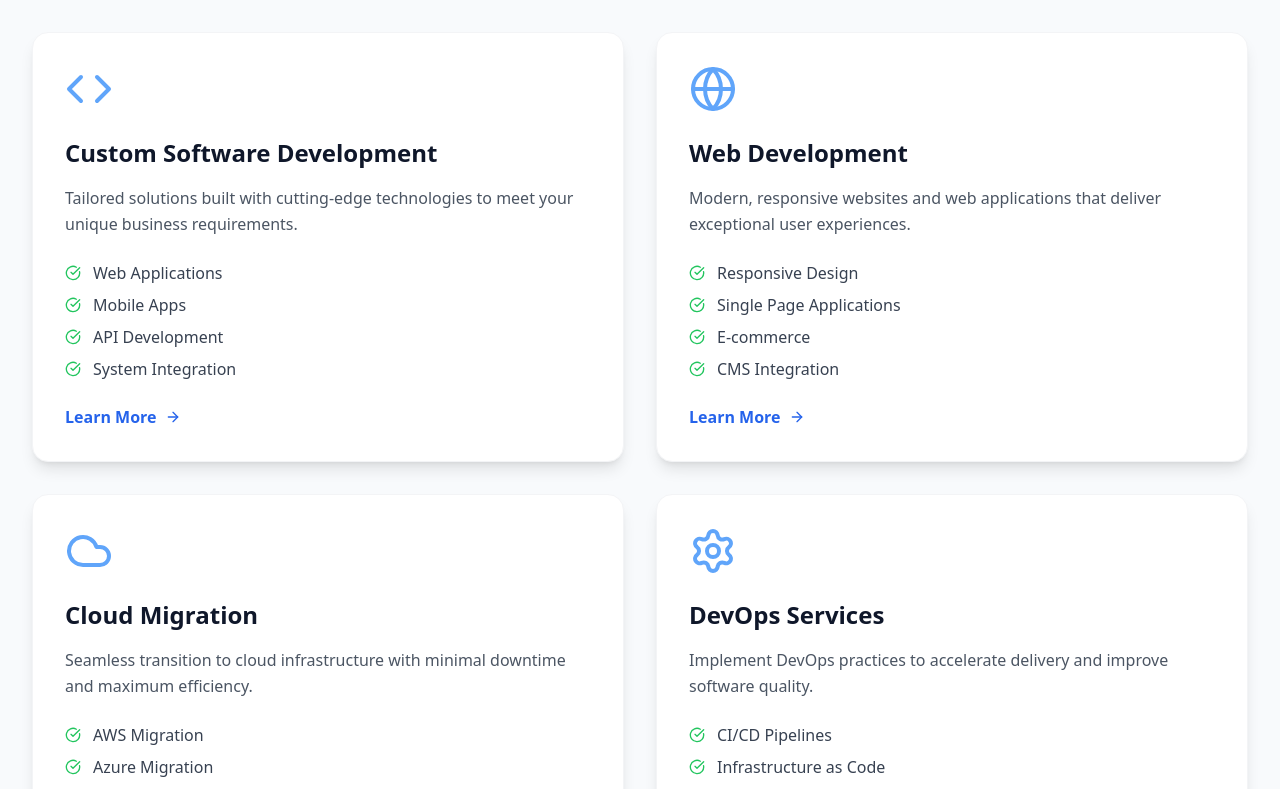
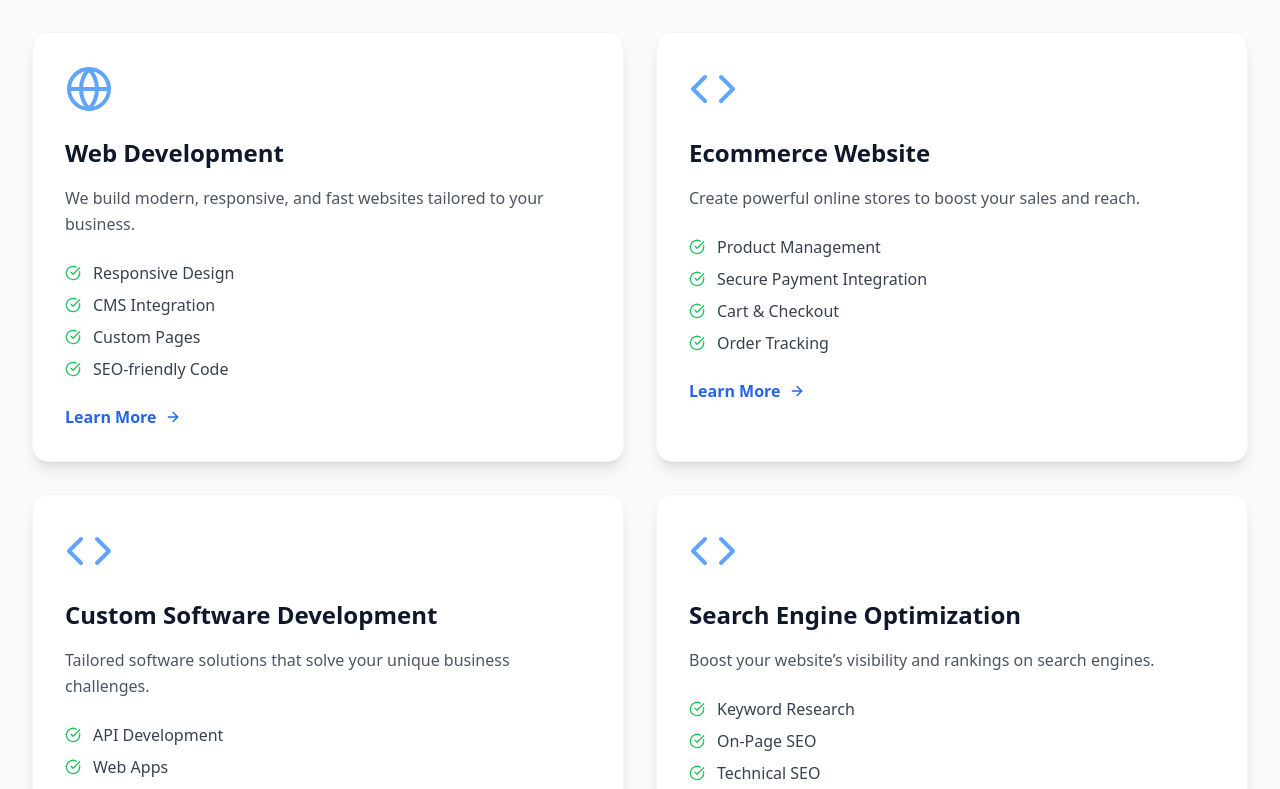
Before and after one commit to ashutosshukla/TechMarque, a React (Vite) app: page / in a window 1280 px wide. Shown: the part 960-1749 px from the top of the page. Built offline with nearby package versions, Linux system fonts and the light colour scheme.

Commit message:
Chnaged in services page

```diff
--- a/src/components/Navigation.jsx
+++ b/src/components/Navigation.jsx
@@ -13,8 +13,8 @@ const Navigation = () => {
     // Service categories data
     const serviceCategories = [
         {
-            name: 'Development',
-            path: '/services/development',  // Matches route /services/:category
+            name: 'Web Development',
+            path: '/services/Web Development',  // Matches route /services/:category
             // services: [
             //     {
             //         name: 'Custom Software',
@@ -27,29 +27,46 @@ const Navigation = () => {
             // ]
         },
         {
-            name: 'Cloud',
-            path: '/services/cloud',
+            name: 'Ecommerce Website',
+            path: '/services/ecommerce',
             // services: [
             //     { name: 'Cloud Migration', path: '/services/detail/cloud-migration' },
             //     { name: 'DevOps', path: '/services/detail/devops' }
             // ]
         },
         {
-            name: 'Security',
-            path: '/services/security',
+            name: 'Custom software development',
+            path: '/services/software',
+            // services: [
+            //     { name: 'Cloud Migration', path: '/services/detail/cloud-migration' },
+            //     { name: 'DevOps', path: '/services/detail/devops' }
+            // ]
+        },
+        {
+            name: 'Search Engine optimization',
+            path: '/services/seo',
+            // services: [
+            //     { name: 'Cloud Migration', path: '/services/detail/cloud-migration' },
+            //     { name: 'DevOps', path: '/services/detail/devops' }
+            // ]
+        },
+        {
+            name: 'Social media Marketing',
+            path: '/services/marketing',
             // services: [
             //     { name: 'Security Audits', path: '/services/detail/security-audits' },
             //     { name: 'Penetration Testing', path: '/services/detail/penetration-testing' }
             // ]
         },
         {
-            name: 'Innovation',
-            path: '/services/innovation',
+            name: 'Graphic Desigining',
+            path: '/services/creative',
             // services: [
             //     { name: 'AI/ML Solutions', path: '/services/detail/ai-ml-solutions' },
             //     { name: 'Blockchain', path: '/services/detail/blockchain-development' }
             // ]
-        }
+        },
+
     ];
 
     useEffect(() => {
--- a/src/components/ServiceDetail.jsx
+++ b/src/components/ServiceDetail.jsx
@@ -4,7 +4,7 @@ import { services } from '../data/services';
 import {
     Code, Cloud, Shield, Users,
     Settings, Lock, Cpu, Link, Globe,
-    CheckCircle, ArrowRight, Phone, ChevronLeft
+    CheckCircle, ArrowRight, Phone, ChevronLeft,ShoppingCart
 } from 'lucide-react';
 
 const ServiceDetail = () => {
@@ -33,7 +33,7 @@ const ServiceDetail = () => {
     // Map icon names to components
     const iconComponents = {
         Code, Cloud, Shield, Users,
-        Settings, Lock, Cpu, Link, Globe
+        Settings, Lock, Cpu, Link, Globe,ShoppingCart
     };
     const IconComponent = iconComponents[service.icon];
 
--- a/src/data/services.js
+++ b/src/data/services.js
@@ -1,209 +1,155 @@
 export const services = [
-    // Development Services
     {
         id: 1,
-        slug: "custom-software-development",
-        category: "development",
-        icon: "Code",
-        title: "Custom Software Development",
-        shortDescription: "Tailored solutions built with cutting-edge technologies to meet your unique business requirements.",
-        features: ["Web Applications", "Mobile Apps", "API Development", "System Integration"],
-        detailedDescription: "Our custom software development services provide end-to-end solutions tailored to your specific business needs. We leverage the latest technologies and best practices to build robust, scalable, and maintainable applications that drive your business forward.",
-        technologies: ["React", "Node.js", "Python", "Java", "C#", ".NET", "MongoDB", "PostgreSQL"],
-        pricing: "Starting from $5,000",
-        timeline: "4-12 weeks",
+        slug: "web-development",
+        category: "Web Development",
+         icon: "Globe",
+        title: "Web Development",
+        shortDescription: "We build modern, responsive, and fast websites tailored to your business.",
+        features: ["Responsive Design", "CMS Integration", "Custom Pages", "SEO-friendly Code"],
+        detailedDescription: "Our web development services focus on creating visually appealing, highly functional websites that engage your audience and drive results. From landing pages to full-scale web apps, we handle it all.",
+        technologies: ["React", "Next.js", "Vue.js", "HTML5", "CSS3"],
+        pricing: "Starting from $2,000",
+        timeline: "2-6 weeks",
         benefits: [
-            "Fully customized to your business needs",
-            "Scalable architecture for future growth",
-            "Modern tech stack and best practices",
-            "Ongoing support and maintenance",
-            "Integration with existing systems"
-        ],
-        process: [
-            "Requirements Analysis & Planning",
-            "UI/UX Design & Prototyping",
-            "Development & Testing",
-            "Deployment & Launch",
-            "Support & Maintenance"
-        ],
-        caseStudies: [
-            {
-                title: "E-commerce Platform",
-                description: "Built a custom e-commerce solution that increased sales by 150%"
-            },
-            {
-                title: "Inventory Management",
-                description: "Developed an inventory system that reduced operational costs by 30%"
-            }
+            "Custom tailored designs",
+            "SEO optimized",
+            "Mobile-friendly",
+            "Fast loading speed",
+            "Ongoing support"
         ]
     },
     {
         id: 2,
-        slug: "web-development",
-        category: "development",
-        icon: "Globe",
-        title: "Web Development",
-        shortDescription: "Modern, responsive websites and web applications that deliver exceptional user experiences.",
-        features: ["Responsive Design", "Single Page Applications", "E-commerce", "CMS Integration"],
-        detailedDescription: "We create high-performance websites and web applications using modern frameworks and technologies. Our solutions are optimized for speed, security, and scalability.",
-        technologies: ["React", "Next.js", "Vue.js", "Angular", "Laravel", "Django"],
+        slug: "ecommerce-website",
+        category: "ecommerce",
+        icon: "Code",
+        title: "Ecommerce Website",
+        shortDescription: "Create powerful online stores to boost your sales and reach.",
+        features: ["Product Management", "Secure Payment Integration", "Cart & Checkout", "Order Tracking"],
+        detailedDescription: "Our ecommerce solutions help you launch feature-rich online stores with secure transactions and excellent user experiences.",
+        technologies: ["Shopify", "WooCommerce", "Magento", "React"],
         pricing: "Starting from $3,000",
         timeline: "3-8 weeks",
         benefits: [
-            "Mobile-first responsive design",
-            "SEO optimized",
-            "Fast loading times",
-            "Secure and scalable",
+            "Custom online store",
+            "Secure payments",
+            "Easy product management",
+            "Optimized for conversion",
             "Ongoing maintenance"
         ]
     },
-
-    // Cloud Services
     {
         id: 3,
-        slug: "cloud-migration",
-        category: "cloud",
-        icon: "Cloud",
-        title: "Cloud Migration",
-        shortDescription: "Seamless transition to cloud infrastructure with minimal downtime and maximum efficiency.",
-        features: ["AWS Migration", "Azure Migration", "Hybrid Cloud", "Cost Optimization"],
-        detailedDescription: "We help organizations migrate their infrastructure and applications to the cloud with minimal disruption. Our migration strategy ensures security, performance, and cost-efficiency.",
-        technologies: ["AWS", "Azure", "Google Cloud", "Terraform", "Kubernetes"],
-        pricing: "Starting from $7,000",
-        timeline: "4-10 weeks",
+        slug: "custom-software-development",
+        category: "software",
+         icon: "Code",
+        title: "Custom Software Development",
+        shortDescription: "Tailored software solutions that solve your unique business challenges.",
+        features: ["API Development", "Web Apps", "Mobile Apps", "System Integration"],
+        detailedDescription: "We build custom software applications to automate processes, enhance productivity, and meet your unique needs.",
+        technologies: ["Node.js", "Python", "Java", ".NET"],
+        pricing: "Starting from $5,000",
+        timeline: "4-12 weeks",
         benefits: [
-            "Reduced infrastructure costs",
-            "Improved scalability",
-            "Enhanced security",
-            "24/7 monitoring",
-            "Disaster recovery"
+            "Built for your business",
+            "Scalable architecture",
+            "Modern tech stack",
+            "Integration with existing systems",
+            "Full support"
         ]
     },
     {
         id: 4,
-        slug: "devops",
-        category: "cloud",
-        icon: "Settings",
-        title: "DevOps Services",
-        shortDescription: "Implement DevOps practices to accelerate delivery and improve software quality.",
-        features: ["CI/CD Pipelines", "Infrastructure as Code", "Monitoring", "Automation"],
-        detailedDescription: "Our DevOps services help you implement continuous integration, continuous delivery, and infrastructure automation to streamline your development process.",
-        technologies: ["Docker", "Kubernetes", "Jenkins", "GitLab CI", "Ansible"],
-        pricing: "Starting from $4,500",
-        timeline: "3-6 weeks",
+        slug: "search-engine-optimization",
+        category: "seo",
+        icon: "Code",
+        title: "Search Engine Optimization",
+        shortDescription: "Boost your website’s visibility and rankings on search engines.",
+        features: ["Keyword Research", "On-Page SEO", "Technical SEO", "Backlink Building"],
+        detailedDescription: "Our SEO services are designed to improve your site’s ranking, drive organic traffic, and grow your business online.",
+        technologies: ["Google Analytics", "Search Console", "SEMrush"],
+        pricing: "Starting from $1,000",
+        timeline: "Ongoing",
         benefits: [
-            "Faster time to market",
-            "Higher quality software",
-            "Reduced manual errors",
-            "Better collaboration",
-            "Cost efficiency"
+            "Higher search rankings",
+            "Increased organic traffic",
+            "Better user experience",
+            "Competitive edge",
+            "Monthly reporting"
         ]
     },
-
-    // Security Services
     {
         id: 5,
-        slug: "security-audits",
-        category: "security",
-        icon: "Shield",
-        title: "Security Audits",
-        shortDescription: "Comprehensive security assessments to identify vulnerabilities and risks.",
-        features: ["Vulnerability Scanning", "Risk Assessment", "Compliance Check", "Remediation Plan"],
-        detailedDescription: "Our security audits provide a thorough examination of your systems to identify vulnerabilities, assess risks, and recommend remediation strategies.",
-        technologies: ["Nessus", "Burp Suite", "OWASP ZAP", "Metasploit"],
-        pricing: "Starting from $2,500",
-        timeline: "2-4 weeks",
+        slug: "social-media-marketing",
+        category: "marketing",
+        icon: "Code",
+        title: "Social Media Marketing",
+        shortDescription: "Engage audiences and grow your brand on social platforms.",
+        features: ["Campaign Management", "Content Creation", "Ad Management", "Analytics"],
+        detailedDescription: "We create and manage effective social media strategies that increase brand awareness, followers, and engagement.",
+        technologies: ["Facebook Ads", "Instagram Ads", "LinkedIn Ads", "Canva"],
+        pricing: "Starting from $800",
+        timeline: "Ongoing",
         benefits: [
-            "Identify security gaps",
-            "Meet compliance requirements",
-            "Protect sensitive data",
-            "Prevent breaches",
-            "Peace of mind"
+            "Increased brand visibility",
+            "Stronger engagement",
+            "Targeted advertising",
+            "Performance reports",
+            "Creative content"
         ]
     },
     {
         id: 6,
-        slug: "penetration-testing",
-        category: "security",
-        icon: "Lock",
-        title: "Penetration Testing",
-        shortDescription: "Simulated cyber attacks to evaluate your system's security.",
-        features: ["Network Testing", "Web App Testing", "Social Engineering", "Reporting"],
-        detailedDescription: "Our ethical hackers simulate real-world attacks to identify exploitable vulnerabilities in your systems before malicious actors can find them.",
-        technologies: ["Kali Linux", "Metasploit", "Nmap", "Wireshark"],
-        pricing: "Starting from $3,500",
-        timeline: "3-5 weeks",
+        slug: "graphic-designing",
+        category: "creative",
+        icon: "Code",
+        title: "Graphic Designing",
+        shortDescription: "Creative designs that make your brand stand out.",
+        features: ["Logo Design", "Social Media Graphics", "Business Cards", "Banners"],
+        detailedDescription: "Our graphic design services help you create memorable visuals that connect with your audience and reflect your brand identity.",
+        technologies: ["Photoshop", "Illustrator", "Figma", "Canva"],
+        pricing: "Starting from $300",
+        timeline: "1-3 weeks",
         benefits: [
-            "Proactive security",
-            "Real-world testing",
-            "Detailed reports",
-            "Remediation guidance",
-            "Compliance support"
-        ]
-    },
-
-    // Additional Services
-    {
-        id: 7,
-        slug: "ai-ml-solutions",
-        category: "innovation",
-        icon: "Cpu",
-        title: "AI/ML Solutions",
-        shortDescription: "Leverage artificial intelligence and machine learning to gain competitive advantage.",
-        features: ["Predictive Analytics", "Computer Vision", "NLP", "Recommendation Systems"],
-        detailedDescription: "We develop custom AI and machine learning solutions that help businesses automate processes, gain insights from data, and improve decision making.",
-        technologies: ["Python", "TensorFlow", "PyTorch", "OpenCV", "NLTK"],
-        pricing: "Starting from $10,000",
-        timeline: "6-16 weeks",
-        benefits: [
-            "Data-driven decisions",
-            "Process automation",
-            "Competitive advantage",
-            "Improved efficiency",
-            "Future-proof solutions"
-        ]
-    },
-    {
-        id: 8,
-        slug: "blockchain-development",
-        category: "innovation",
-        icon: "Link",
-        title: "Blockchain Development",
-        shortDescription: "Secure, decentralized solutions for various business applications.",
-        features: ["Smart Contracts", "DApps", "NFTs", "Tokenization"],
-        detailedDescription: "We build blockchain-based solutions that provide transparency, security, and decentralization for various business applications.",
-        technologies: ["Ethereum", "Solidity", "Hyperledger", "Web3.js"],
-        pricing: "Starting from $8,000",
-        timeline: "8-20 weeks",
-        benefits: [
-            "Enhanced security",
-            "Transparent transactions",
-            "Reduced costs",
-            "New business models",
-            "Future-ready"
+            "Unique brand identity",
+            "Eye-catching visuals",
+            "Professional quality",
+            "Consistent branding",
+            "Unlimited revisions (conditions apply)"
         ]
     }
 ];
 
 export const serviceCategories = [
     {
-        slug: "development",
-        name: "Development",
-        description: "Custom software solutions tailored to your business needs"
+        slug: "web",
+        name: "Web Development",
+        description: "Modern websites built to impress and perform"
     },
     {
-        slug: "cloud",
-        name: "Cloud",
-        description: "Scalable cloud infrastructure and services"
+        slug: "ecommerce",
+        name: "Ecommerce Website",
+        description: "Powerful online stores that drive sales"
     },
     {
-        slug: "security",
-        name: "Security",
-        description: "Comprehensive cybersecurity solutions"
+        slug: "software",
+        name: "Custom Software Development",
+        description: "Tailored software solutions for your business"
     },
     {
-        slug: "innovation",
-        name: "Innovation",
-        description: "Cutting-edge technology solutions"
+        slug: "seo",
+        name: "Search Engine Optimization",
+        description: "SEO strategies to boost visibility"
+    },
+    {
+        slug: "marketing",
+        name: "Social Media Marketing",
+        description: "Grow your brand on social platforms"
+    },
+    {
+        slug: "creative",
+        name: "Graphic Designing",
+        description: "Creative visuals that represent your brand"
     }
 ];
--- a/src/pages/Services.jsx
+++ b/src/pages/Services.jsx
@@ -12,7 +12,8 @@ import {
     Settings,    // that might be referenced in your data
     Lock,
     Cpu,
-    Link
+    Link,
+    ShoppingCart,
 } from 'lucide-react';
 
 const Services = () => {
@@ -32,7 +33,8 @@ const Services = () => {
         Settings: Settings,
         Lock: Lock,
         Cpu: Cpu,
-        Link: Link
+        Link: Link,
+        ShoppingCart:ShoppingCart
     };
 
     return (
```
